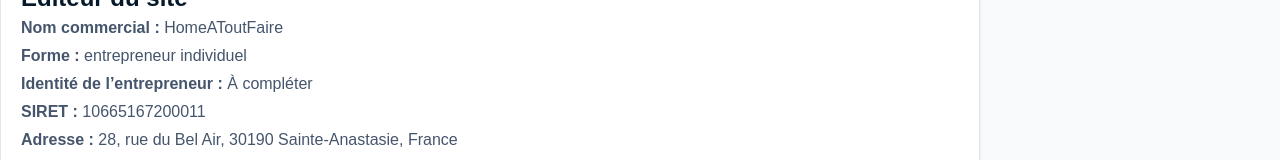
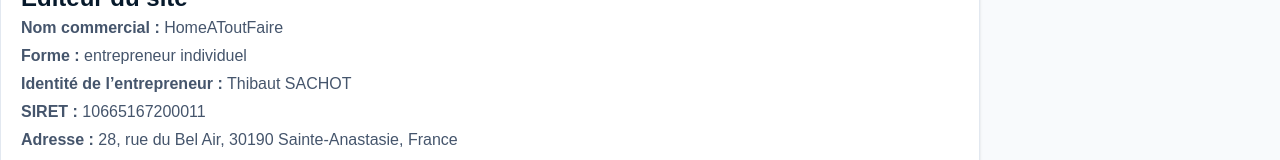
Before and after one commit to Thibal45/homeatoutfaire-premium, a Next.js app: page /mentions-legales in a window 1280 px wide. Shown: the part 244-404 px from the top of the page. Built offline with nearby package versions, Linux system fonts and the light colour scheme.

Commit message:
Ajout de l’identité de l’entrepreneur

```diff
--- a/app/mentions-legales/page.tsx
+++ b/app/mentions-legales/page.tsx
@@ -25,7 +25,7 @@
           <LegalSection title="Éditeur du site">
             <p><strong>Nom commercial :</strong> HomeAToutFaire</p>
             <p><strong>Forme :</strong> entrepreneur individuel</p>
-            <p><strong>Identité de l’entrepreneur :</strong> À compléter</p>
+            <p><strong>Identité de l’entrepreneur :</strong> Thibaut SACHOT</p>
             <p><strong>SIRET :</strong> 10665167200011</p>
             <p><strong>Adresse :</strong> 28, rue du Bel Air, 30190 Sainte-Anastasie, France</p>
             <p><strong>Téléphone :</strong> <a className="underline hover:text-[#0A6587]" href="tel:0618085598">06 18 08 55 98</a></p>
```
